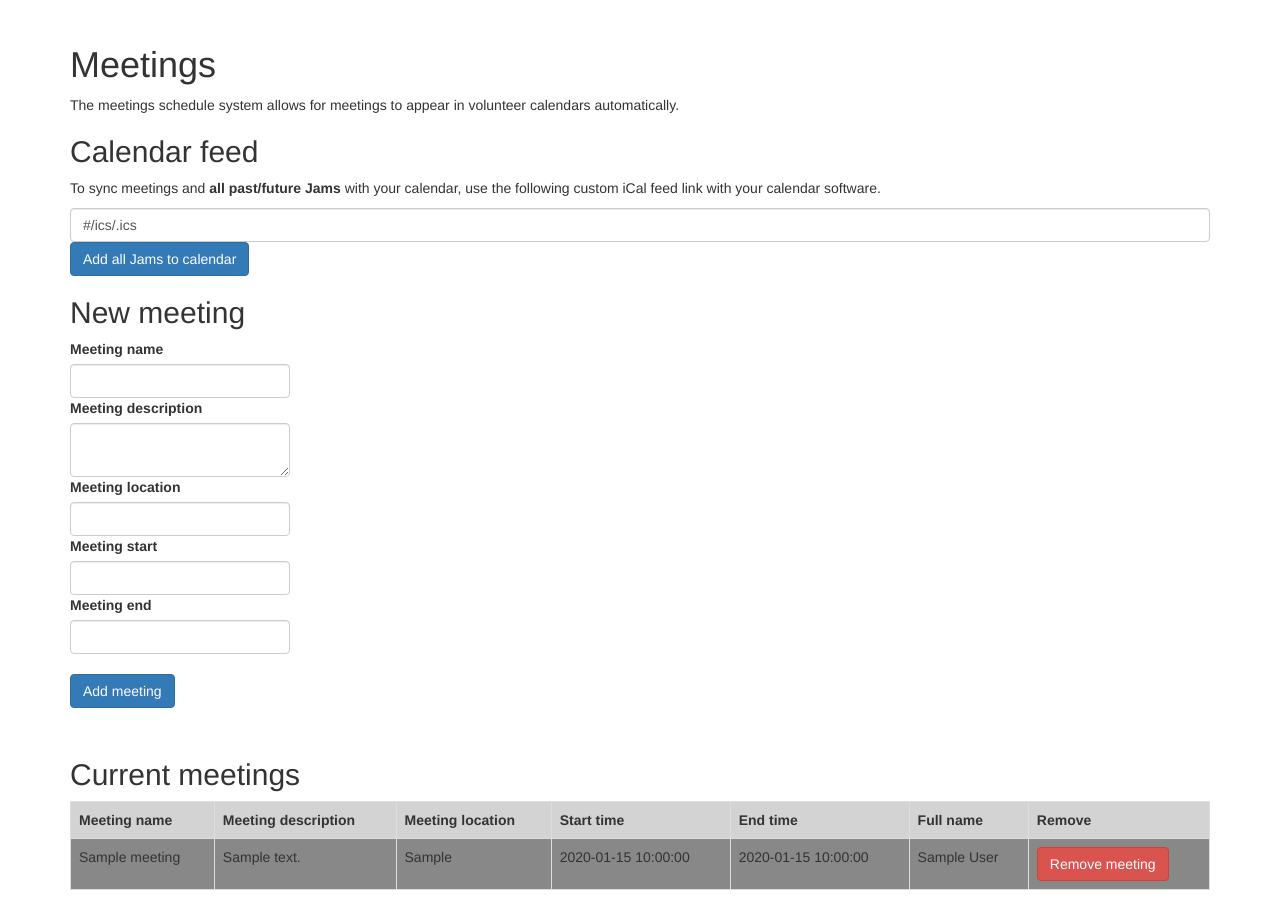
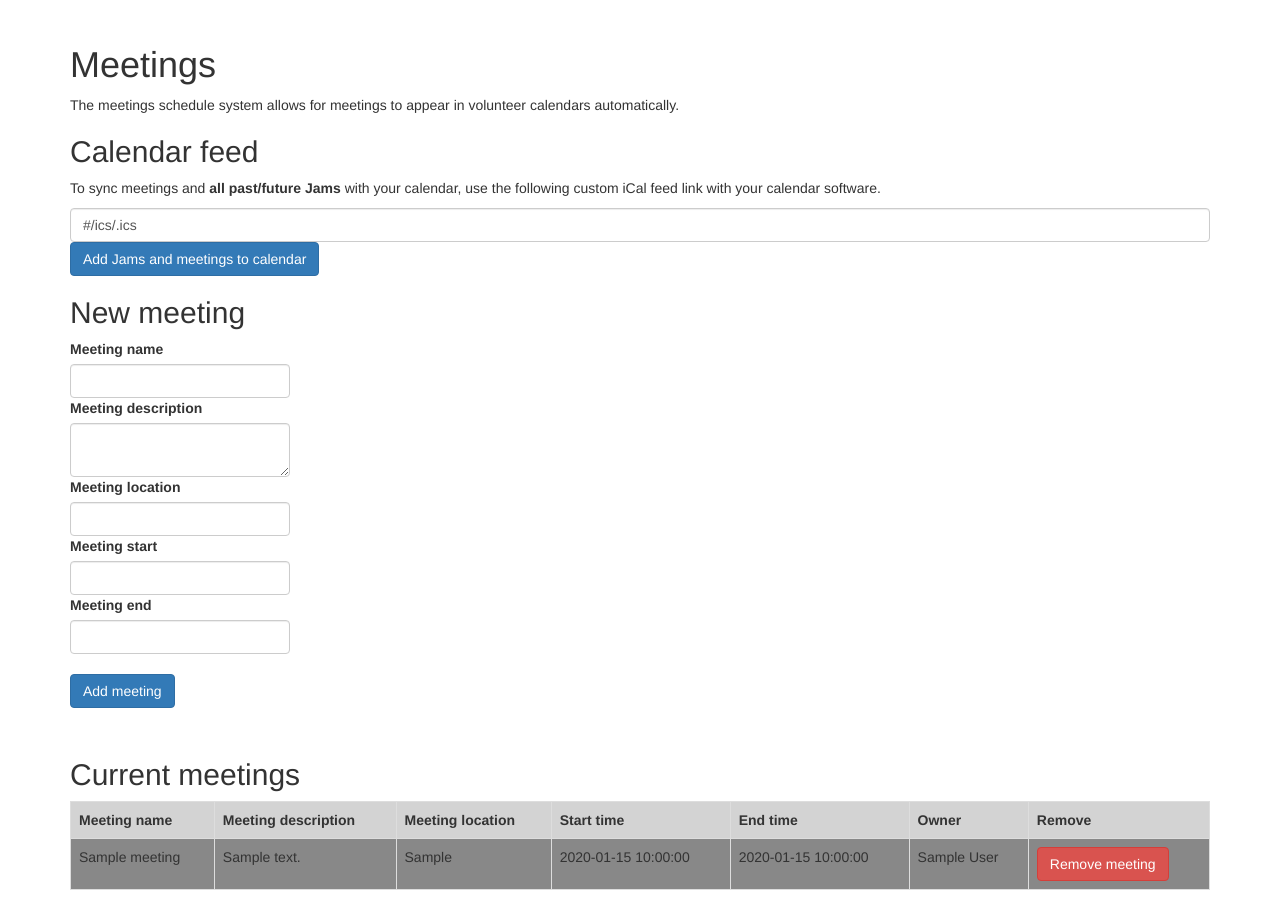
Before and after one commit to gbaman/NI-Jam-Information-System, a Python web app: template ni_jam_information_system/templates/admin/meetings_home.html in a window 1280 px wide. Shown: the part 52-967 px from the top of the page. Run offline with Jinja, Linux system fonts and the light colour scheme; the template is opened without the code that fills it: most values are stand-ins (such as "Sample title", 1, 10 or a date in 2020); form fields are guessed from the names that the template uses; some libraries are stand-ins or nearby versions.

```diff
--- a/ni_jam_information_system/templates/admin/meetings_home.html
+++ b/ni_jam_information_system/templates/admin/meetings_home.html
@@ -8,7 +8,7 @@
 <h2>Calendar feed</h2>
 <p>To sync meetings and <b>all past/future Jams</b> with your calendar, use the following custom iCal feed link with your calendar software.</p>
 <input class="form-control" type="text" size="100" value="{{ base_url }}/ics/{{ user.ics_uuid }}.ics" id="ics_url_all">
-<a href="{{ base_url }}/ics/{{ user.ics_uuid }}.ics" class="btn btn-primary">Add all Jams to calendar</a>
+<a href="{{ base_url }}/ics/{{ user.ics_uuid }}.ics" class="btn btn-primary">Add Jams and meetings to calendar</a>
 
 <h2>New meeting</h2>
 <form method="POST" enctype="multipart/form-data" style="max-width: 220px">
@@ -33,7 +33,7 @@
             <th>Meeting location</th>
             <th>Start time</th>
             <th>End time</th>
-            <th>Full name</th>
+            <th>Owner</th>
             <th>Remove</th>
         </tr>
         {% for meeting in meetings %}
```
